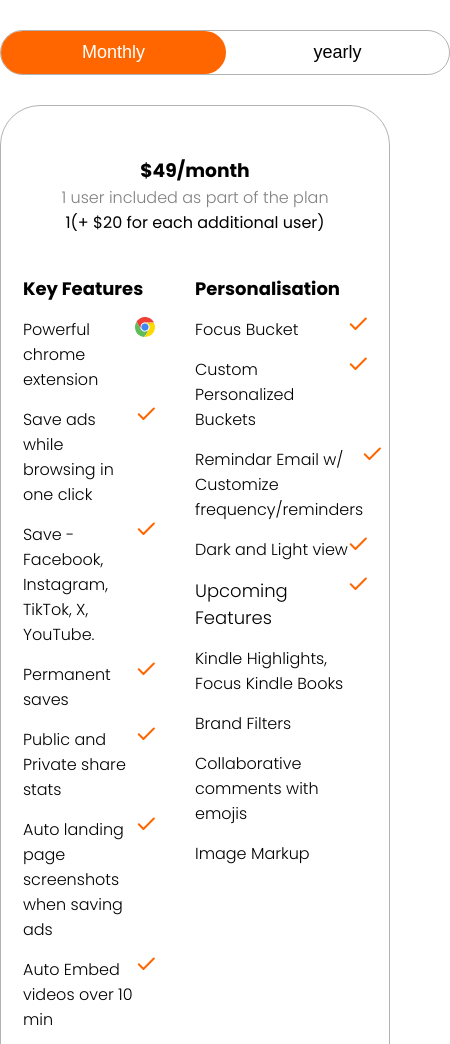
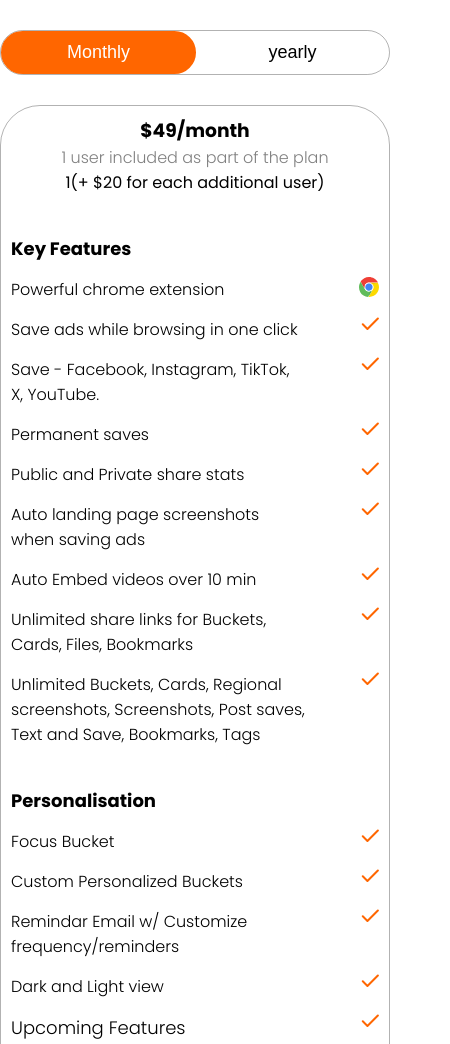
Before and after one commit to ashiqur21/zimzee-pricing-table-tab, a plain HTML site: page index.html in a window 390 px wide. Shown: the top 1044 px of the page, 450 px wide, since content can reach past the window. Drawn offline with Linux system fonts and the light colour scheme.

Commit message:
added responsive code

```diff
--- a/style.css
+++ b/style.css
@@ -65,8 +65,8 @@
   color: #fff;
   border: 2px solid #f60;
 }
-.pricing-toggle-button button{
-    cursor: pointer;
+.pricing-toggle-button button {
+  cursor: pointer;
 }
 .pricing-sub-1 {
   color: gray;
@@ -91,5 +91,23 @@
   font-size: 18px;
 }
 .price-item-flex p {
-    font-weight: 300;
+  font-weight: 300;
 }
+
+@media screen and (min-width: 0px) and (max-width: 550px) {
+  .pricing-toggle-button {
+    width: 100%;
+  }
+  .pricing-flex {
+    flex-direction: column;
+  }
+  .pricing-table {
+    padding: 10px;
+  }
+  .pricing-col {
+    width: 100%;
+  }
+  .pricing-col p {
+    width: 80%;
+  }
+}
```
